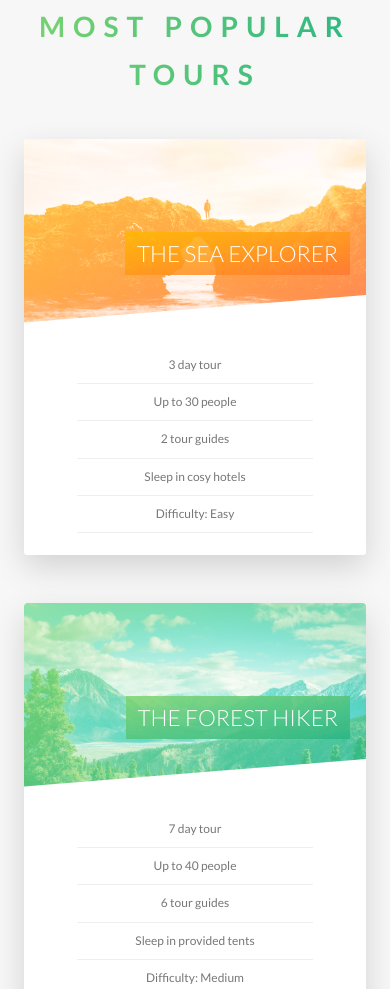
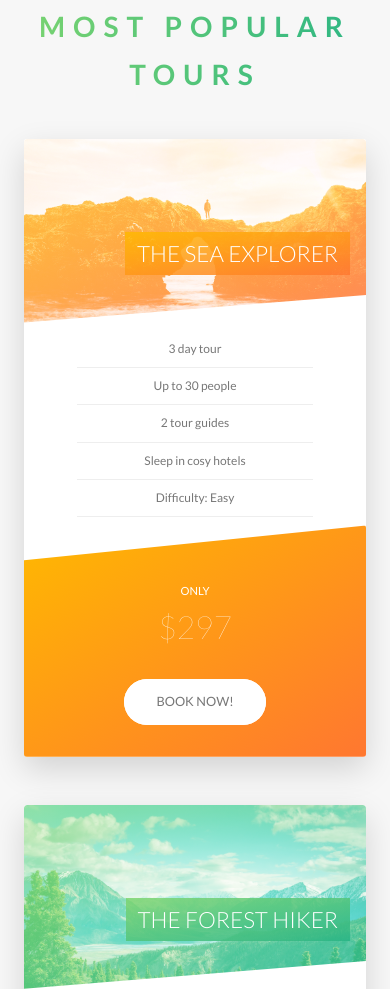
Before and after one commit to mujtaba-basheer/notours-frontend, a website: page index.html in a window 390 px wide. Shown: the part 2658-3647 px from the top of the page. Drawn offline with Linux system fonts and the light colour scheme.

Commit message:
Writing Media Queries - Tours, Stories and Booking Sections

```diff
--- a/sass/components/_card.scss
+++ b/sass/components/_card.scss
@@ -187,4 +187,49 @@
         font-size: 6rem;
         font-weight: 100;
     }
+
+    @include respond(tab-port) {
+        height: auto;
+        border-radius: 3px;
+        background-color: $color-white;
+        box-shadow: 0 1.5rem 4rem rgba($color-black, 0.15);
+
+        &__side {
+            height: auto;
+            position: relative;
+            box-shadow: none;
+
+            &--back {
+                transform: rotateY(0);
+                clip-path: polygon(0 15%, 100% 0, 100% 100%, 0 100%);
+            }
+        }
+
+        &:hover &__side--front {
+            transform: rotateY(0);
+        }
+
+        &__details {
+            padding: 1rem 3rem;
+        }
+
+        // BACK SIDE STYLING
+
+        &__cta {
+            position: relative;
+            top: 0;
+            left: 0;
+            transform: translate(0);
+            width: 100%;
+            padding: 7rem 4rem 4rem 4rem;
+        }
+
+        &__price-box {
+            margin-bottom: 3rem;
+        }
+
+        &__price-value {
+            font-size: 4rem;
+        }
+    }
 }
--- a/sass/components/_form.scss
+++ b/sass/components/_form.scss
@@ -15,6 +15,10 @@
         width: 90%;
         display: block;
         transition: all 0.3s;
+
+        @include respond(tab-port) {
+            width: 100%;
+        }
 
         &:focus {
             outline: none;
@@ -54,6 +58,11 @@
     &__radio-group {
         width: 49%;
         display: inline-block;
+
+        @include respond(tab-port) {
+            width: 100%;
+            margin-bottom: 2rem;
+        }
     }
 
     &__radio-input {
--- a/sass/components/_story.scss
+++ b/sass/components/_story.scss
@@ -8,6 +8,16 @@
     padding-left: 9rem;
     font-size: $default-font-size;
     transform: skewX(-12deg);
+
+    @include respond(tab-port) {
+        width: 100%;
+        padding: 4rem;
+        padding-left: 7rem;
+    }
+
+    @include respond(phone) {
+        transform: skewX(0);
+    }
 
     &__shape {
         width: 15rem;
@@ -20,6 +30,10 @@
         shape-outside: circle(50% at 50% 50%);
         -webkit-clip-path: circle(50% at 50% 50%);
         clip-path: circle(50% at 50% 50%);
+
+        @include respond(phone) {
+            transform: translateX(-3rem) skewX(0);
+        }
     }
 
     &__img {
@@ -31,6 +45,10 @@
 
     &__text {
         transform: skew(12deg);
+
+        @include respond(phone) {
+            transform: translateX(-3rem) skewX(0);
+        }
     }
 
     &__caption {
--- a/sass/pages/_home.scss
+++ b/sass/pages/_home.scss
@@ -72,10 +72,39 @@
     background-size: cover;
     box-shadow: 0 1.5rem 4rem rgba($color-black, 0.2);
 
-    height: 50rem;
+    @include respond(tab-land) {
+        background-image: linear-gradient(
+                105deg,
+                rgba($color-white, 0.9) 0%,
+                rgba($color-white, 0.9) 65%,
+                transparent 65%
+            ),
+            url(../../img/nat-10.jpg);
+        background-size: cover;
+        box-shadow: 0 1.5rem 4rem rgba($color-black, 0.2);
+    }
+
+    @include respond(tab-port) {
+        background-image: linear-gradient(
+                to right,
+                rgba($color-white, 0.9) 0%,
+                rgba($color-white, 0.9) 100%
+            ),
+            url(../../img/nat-10.jpg);
+        background-size: cover;
+        box-shadow: 0 1.5rem 4rem rgba($color-black, 0.2);
+    }
 
     &__form {
         width: 50%;
         padding: 6rem;
+
+        @include respond(tab-land) {
+            width: 65%;
+        }
+
+        @include respond(tab-port) {
+            width: 100%;
+        }
     }
 }
```
Also changed, not shown: css/style.css.
